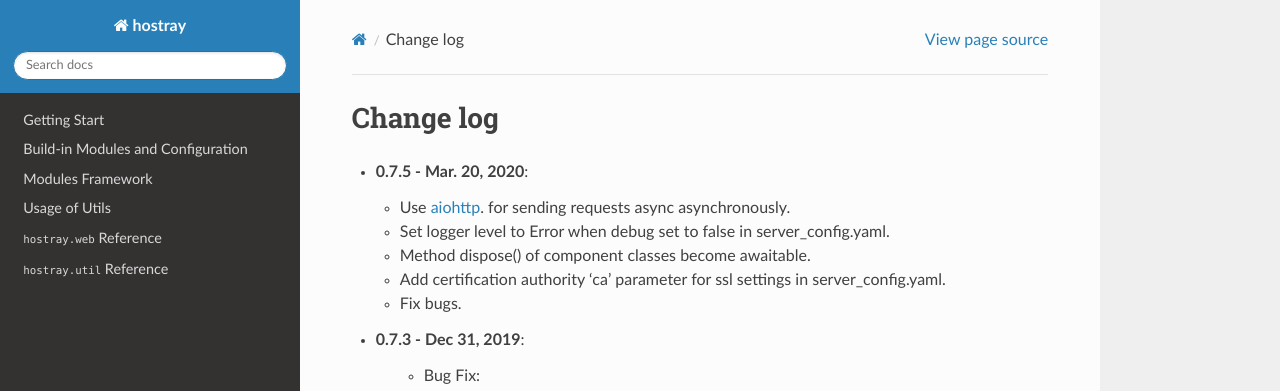
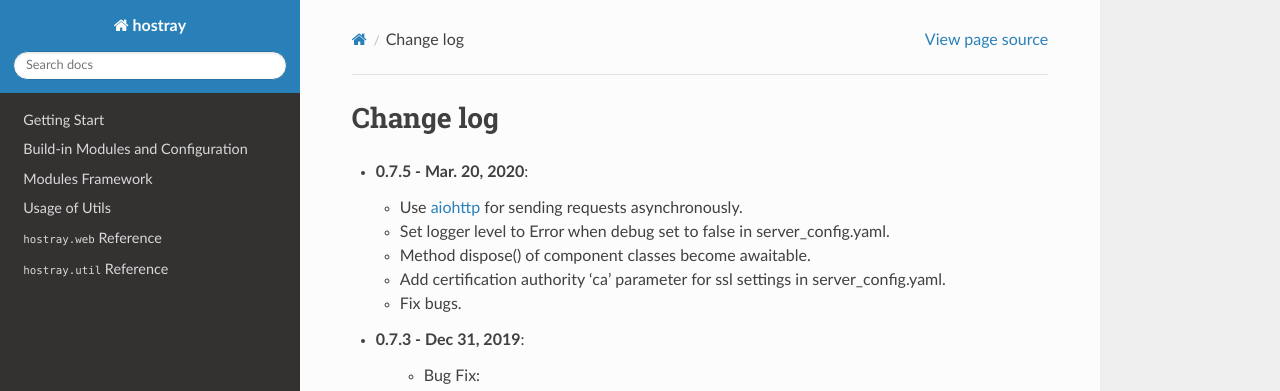
Before and after one commit to hsky77/hostray, a Sphinx documentation site: the page built from docs/changelog.rst, in a window 1280 px wide. Shown: the top 391 px of the page. Built offline with Sphinx 7.4.7 and the Read the Docs theme 2.0.0, drawn with Linux system fonts in a browser that asks for light colours.

Commit message:
update docs

```diff
--- a/docs/changelog.rst
+++ b/docs/changelog.rst
@@ -3,7 +3,7 @@
 
 * **0.7.5 - Mar. 20, 2020**:
 
-  * Use `aiohttp <https://github.com/aio-libs/aiohttp>`__. for sending requests async asynchronously.
+  * Use `aiohttp <https://github.com/aio-libs/aiohttp>`__ for sending requests asynchronously.
   * Set logger level to Error when debug set to false in server_config.yaml.
   * Method dispose() of component classes become awaitable.
   * Add certification authority 'ca' parameter for ssl settings in server_config.yaml.
```
Also changed, not shown: README.md (+1 -1 lines).
